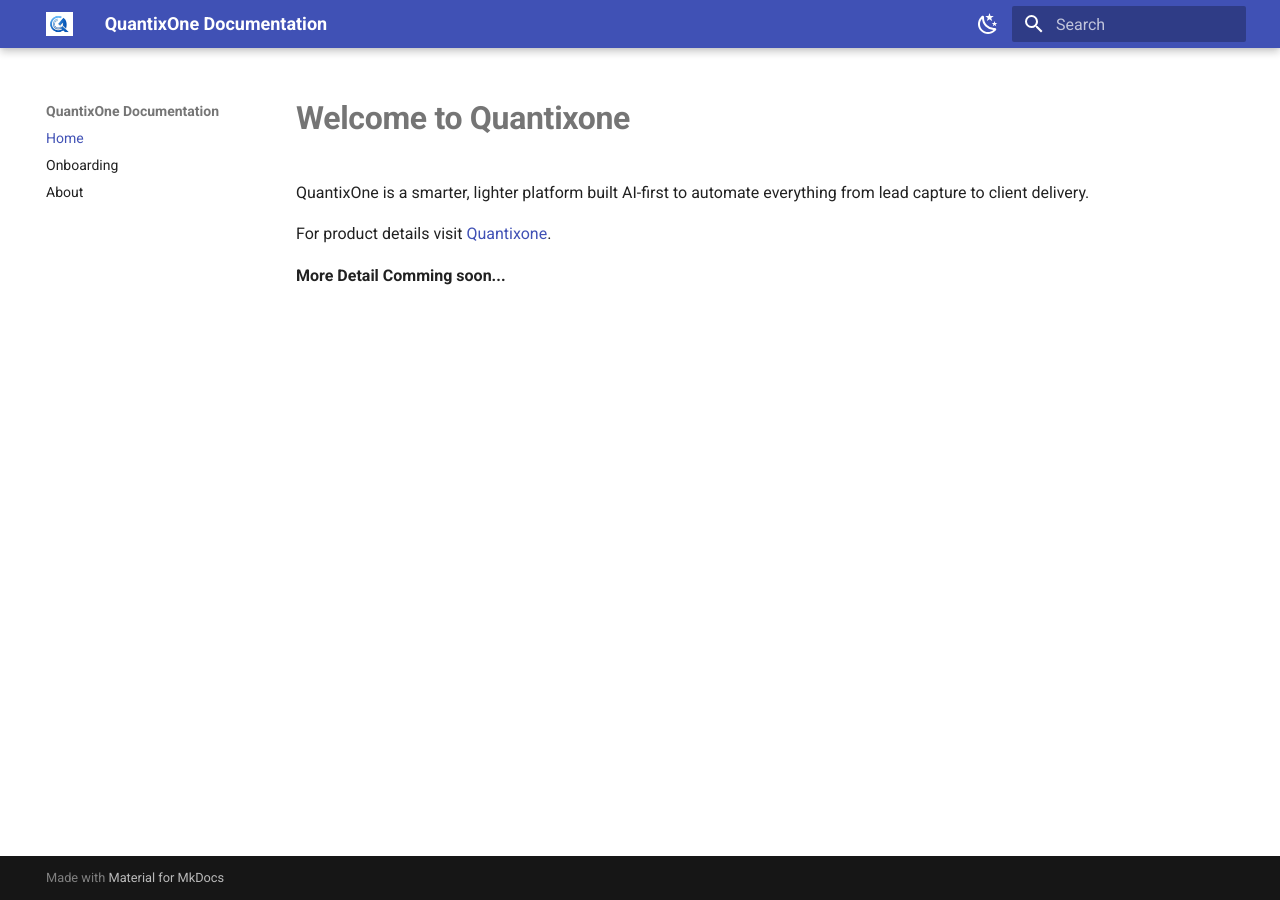
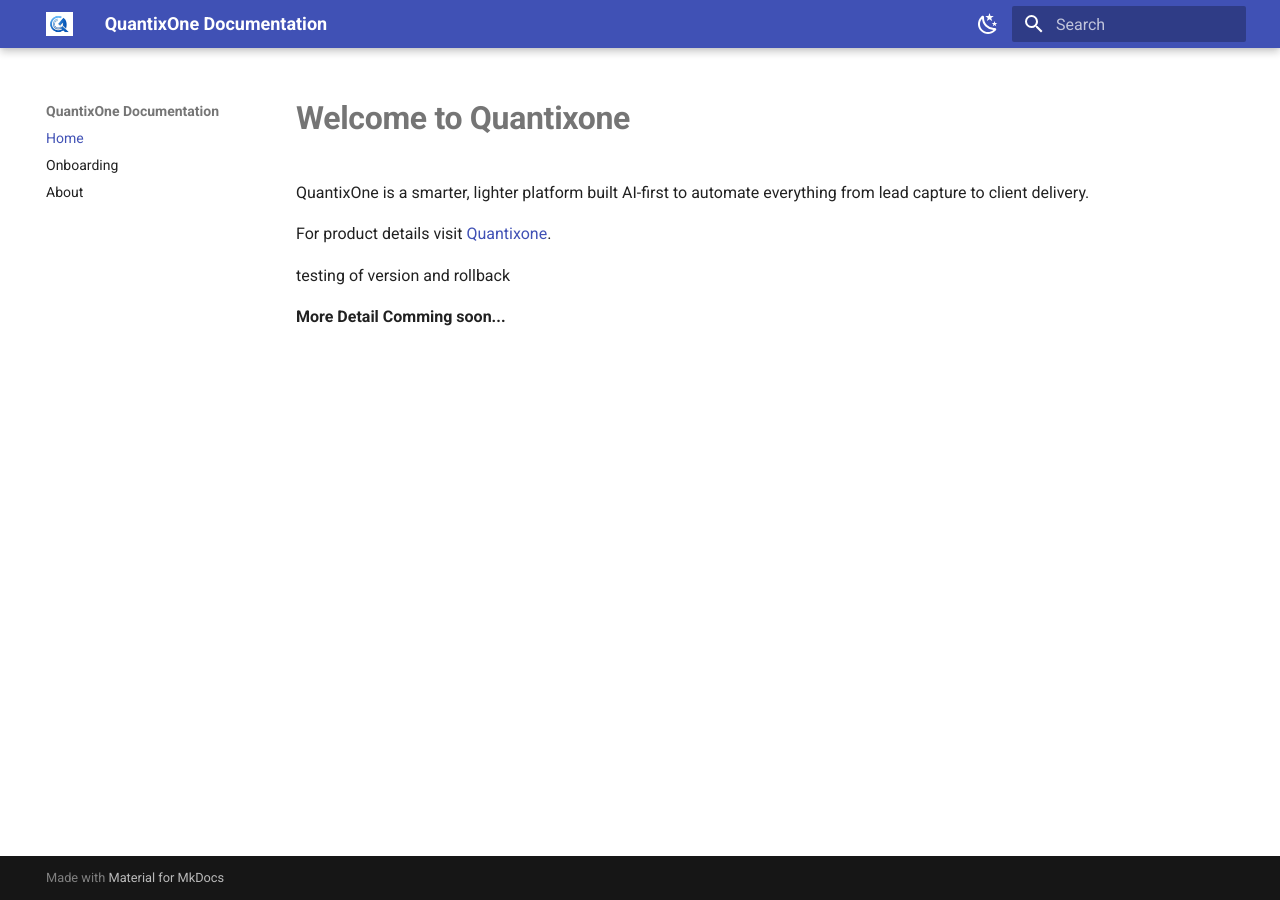
Before and after one commit to Thulasiramtejavegi/Quantixone-document, an MkDocs documentation site: the page built from docs/index.md, in a window 1280 px wide. Built offline with MkDocs 1.6.1 and Material for MkDocs 9.7.7, drawn with Linux system fonts in a browser that asks for light colours.

Commit message:
testing of rollback and versioning

```diff
--- a/docs/index.md
+++ b/docs/index.md
@@ -4,4 +4,6 @@
 
 For product details visit [Quantixone](https://quantixone.com/).
 
+testing of version and rollback
+
 **More Detail Comming soon...**
```
